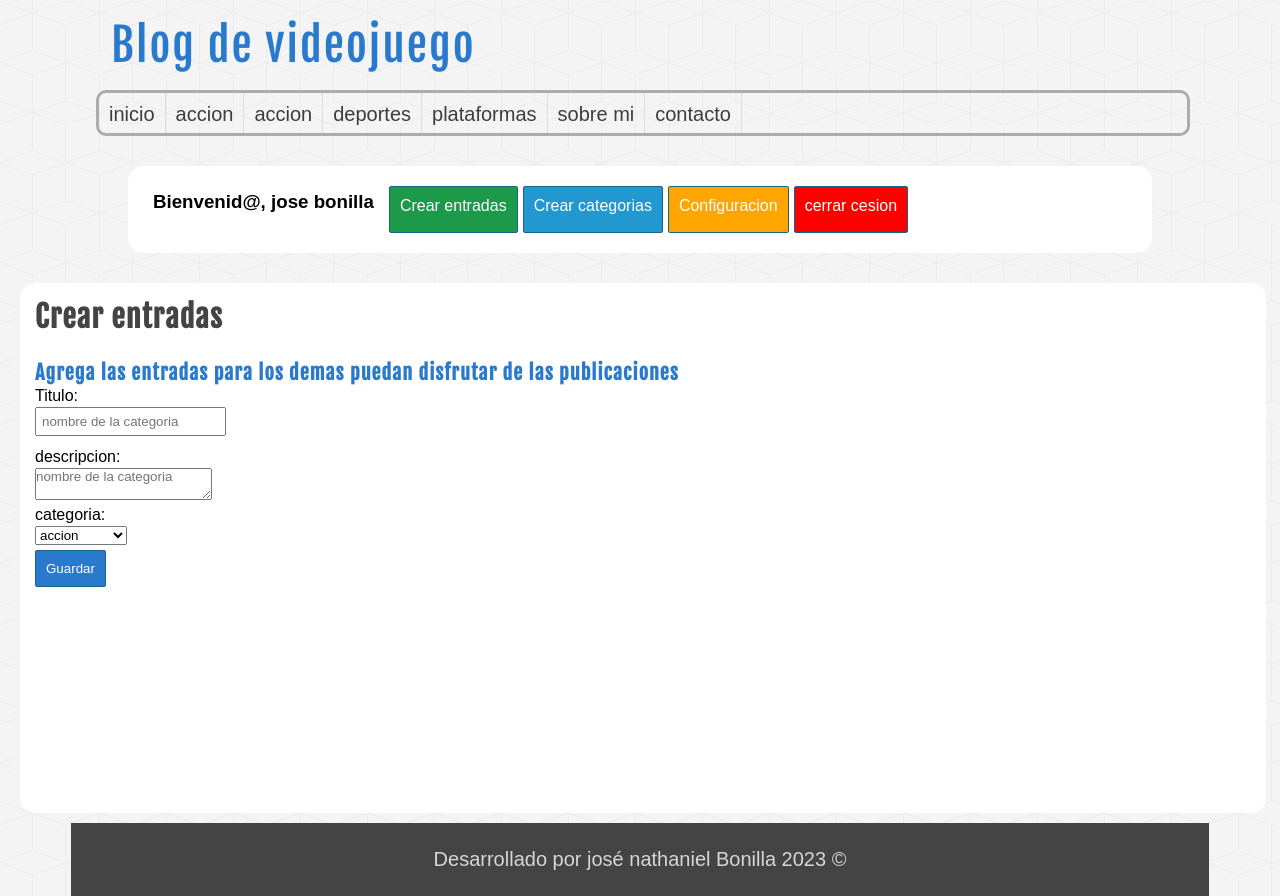
After one commit to N4than13L/blog_php, a PHP site: page /crear_entradas.php in a window 1280 px wide. The commit adds this page. Run offline with PHP 8.4, Linux system fonts and the light colour scheme; a user stored in the database is signed in; data comes from the database, SQL or seed files in the repository.

Commit message:
agregando de agregado de entradas

```diff
--- /dev/null
+++ b/crear_entradas.php
@@ -0,0 +1,39 @@
+<?php include_once "includes/redirecion.php"; ?>
+<?php include_once "includes/cabecera.php"; ?>
+<?php include_once "includes/lateral.php"; ?>
+
+<!-- contenido principal -->
+<div id="principal">
+    <h1>Crear entradas</h1>
+    <h2>Agrega las entradas para los demas puedan disfrutar de las publicaciones</h2>
+    <form action="guardar_entradas.php" method="POST">
+        <label for="titulo">Titulo:</label>
+        <input type="text" name="titulo" placeholder="nombre de la categoria" />
+        <?php echo isset($_SESSION['errores_entradas']) ? mostrar_errores($_SESSION['errores_entradas'], 'titulo') : ''; ?>
+
+        <label for="descripcion">descripcion:</label>
+        <textarea name="descripcion" placeholder="nombre de la categoria"></textarea>
+        <?php echo isset($_SESSION['errores_entradas']) ? mostrar_errores($_SESSION['errores_entradas'], 'descripcion') : ''; ?>
+
+
+        <label for="categoria">categoria:</label>
+        <select name="categoria">
+            <?php $categorias = conseguir_categorias($db);
+            if (!empty($categorias)) :
+                while ($categoria = mysqli_fetch_assoc($categorias)) : ?>
+                    <option value="<?= $categoria['id']; ?>">
+                        <?= $categoria['nombre']; ?>
+                    </option>
+            <?php endwhile;
+            endif; ?>
+        </select>
+        <?php echo isset($_SESSION['errores_entradas']) ? mostrar_errores($_SESSION['errores_entradas'], 'categoria') : ''; ?>
+
+
+        <input type="submit" value="Guardar" />
+    </form>
+    <?php borrar_errores();  ?>
+
+</div>
+<!-- fin del contenedor -->
+<?php include_once "includes/pie.php"; ?>
--- a/includes/conexion.php
+++ b/includes/conexion.php
@@ -11,4 +11,6 @@ $db = mysqli_connect($servidor, $usuario, $password, $base_de_datos);
 mysqli_query($db, "SET NAMES 'utf8'");
 
 // iniciar la seccion
-session_start();
+if (!isset($_SESSION)) {
+    session_start();
+}
--- a/includes/helpers.php
+++ b/includes/helpers.php
@@ -20,14 +20,17 @@ function borrar_errores()
     $borrado = false;
 
     if (isset($_SESSION['errores'])) {
-
         $_SESSION['errores'] = null;
-
         $borrado = true;
     }
 
+    // entradas ultimas.
+    if (isset($_SESSION['errores_entradas'])) {
+        $_SESSION['errores_entradas'] = null;
+        // unset($_SESSION['errores_entradas']);
+    }
+
     if (isset($_SESSION['completado'])) {
-
         $_SESSION['completado'] = null;
 
         $borrado = true;
--- a/includes/lateral.php
+++ b/includes/lateral.php
@@ -8,9 +8,9 @@
                    <div id="usuario_logeado" class="bloque">
                        <h3>Bienvenid@, <?= $_SESSION['usuario']['nombre'] . ' ' . $_SESSION['usuario']['apellidos']; ?></h3>
                        <!-- botones. -->
-                       <a class="boton-verde" href="cerrar.php">crear entradas</a>
-                       <a class="boton-azul" href="cerrar.php">crear categorias</a>
-                       <a class="boton-naranja" href="cerrar.php">mis datos</a>
+                       <a class="boton-verde" href="crear_entradas.php">Crear entradas</a 15px;a>
+                       <a class="boton-azul" href="crear_categoria.php">Crear categorias</a>
+                       <a class="boton-naranja" href="cerrar.php">Configuracion</a>
                        <a class="boton-rojo" href="cerrar.php">cerrar cesion</a>
 
                    </div>
--- /dev/null
+++ b/includes/redirecion.php
@@ -0,0 +1,11 @@
+<?php
+
+if (!isset($_SESSION)) {
+    session_start();
+}
+
+// si no existe.
+if (!isset($_SESSION['usuario'])) {
+    // redirecionar al index.php
+    header('Location: index.php');
+}
--- a/index.php
+++ b/index.php
@@ -30,7 +30,6 @@
 
 </div>
 <!-- fin del contenedor -->
-
 <?php include_once "includes/pie.php"; ?>
 
 </body>
--- a/login.php
+++ b/login.php
@@ -16,7 +16,7 @@ if (isset($_POST)) {
     $password = $_POST['password'];
 
     // consulta para verificar el usuario y contrasena db.
-    $sql = "SELECT * FROM usuarios WHERE email='$email'";
+    $sql = "SELECT * FROM usuarios WHERE email='$email';";
     $login = mysqli_query($db, $sql);
 
     if ($login && mysqli_num_rows($login) == 1) {
--- a/registro.php
+++ b/registro.php
@@ -51,8 +51,8 @@ if (isset($_POST)) {
         $errores['password'] = 'La password no es valido';
     }
 
+    $guardar_usuario = false;
 
-    $guardar_usuario = false;
     if (count($errores) == 0) {
         $guardar_usuario = true;
 
@@ -60,7 +60,7 @@ if (isset($_POST)) {
         $password_segura = password_hash($password, PASSWORD_BCRYPT, ['cost' => 4]);
 
         // INSERTAR USUARIO EN LA BD
-        $sql = "INSERT INTO usuarios VALUES(null, '$nombre','$apellidos', '$email', '$password_segura', CURDATE())";
+        $sql = "INSERT INTO usuarios VALUES(null, '$nombre','$apellidos', '$email', '$password_segura', CURDATE());";
         $guardar = mysqli_query($db, $sql);
 
         var_dump(mysqli_error($db));
```
Also changed, not shown: crear_categoria.php (added, +18 -0 lines), guardar_categoria.php (added, +28 -0 lines), guardar_entradas.php (added, +41 -0 lines).
